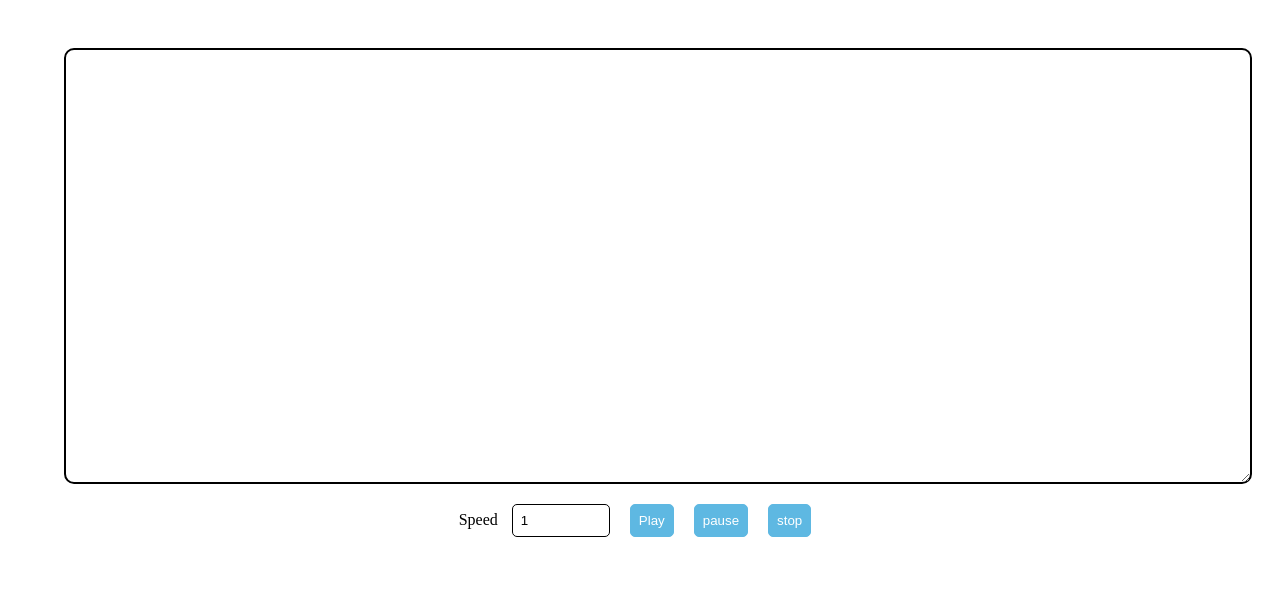
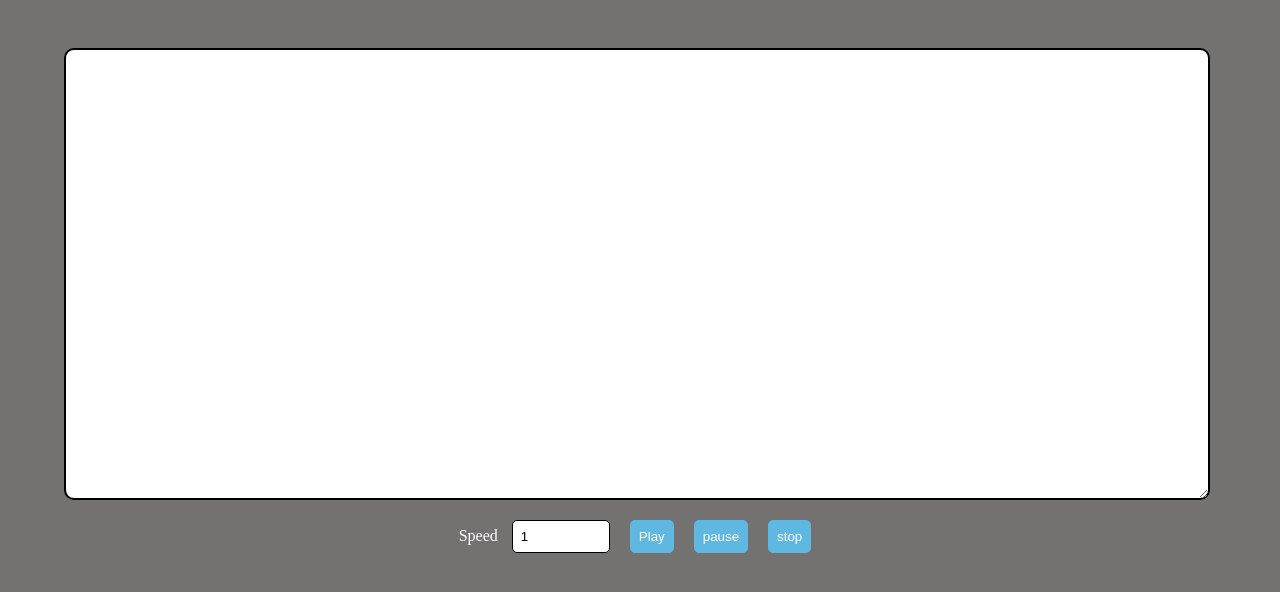
Before and after one commit to Hussein-omar-osman/Text-To-Speech, a plain HTML site: page index.html in a window 1280 px wide. Drawn offline with Linux system fonts and the light colour scheme.

Commit message:
adding appeling styles

```diff
--- a/style.css
+++ b/style.css
@@ -2,17 +2,22 @@ body {
   width: 90%;
   margin: 0 auto;
   margin-top: 3rem;
+  background-color: #747171;
+}
+label {
+  color: #fff;
 }
 
 #text {
-  width: 100%;
+  width: 95%;
   height: 50vh;
   border: 2px solid black;
   font-size: 1.2rem;
   line-height: 23px;
   font-family: sans-serif;
   border-radius: 10px;
-  padding: 1rem;
+  color: #615f5f;
+  padding: 1.5rem;
 }
 
 .allbtns {
```
